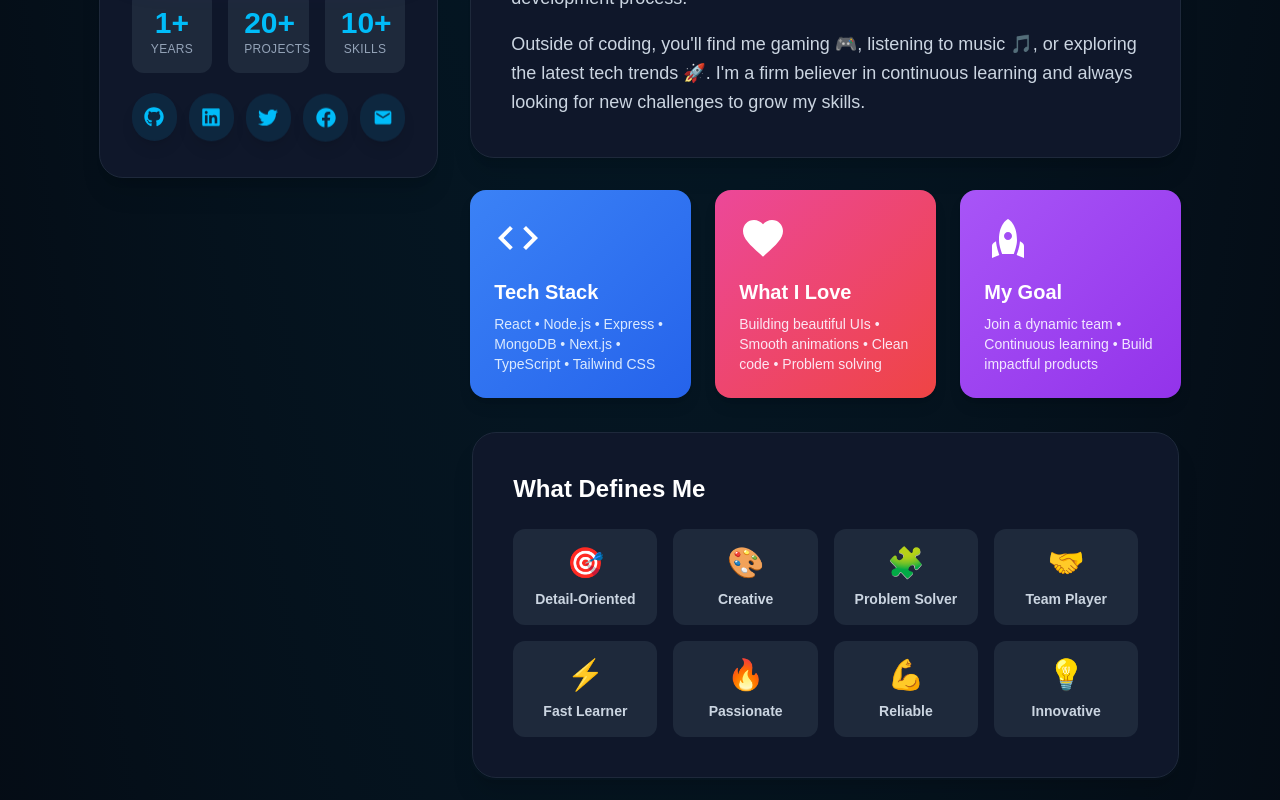
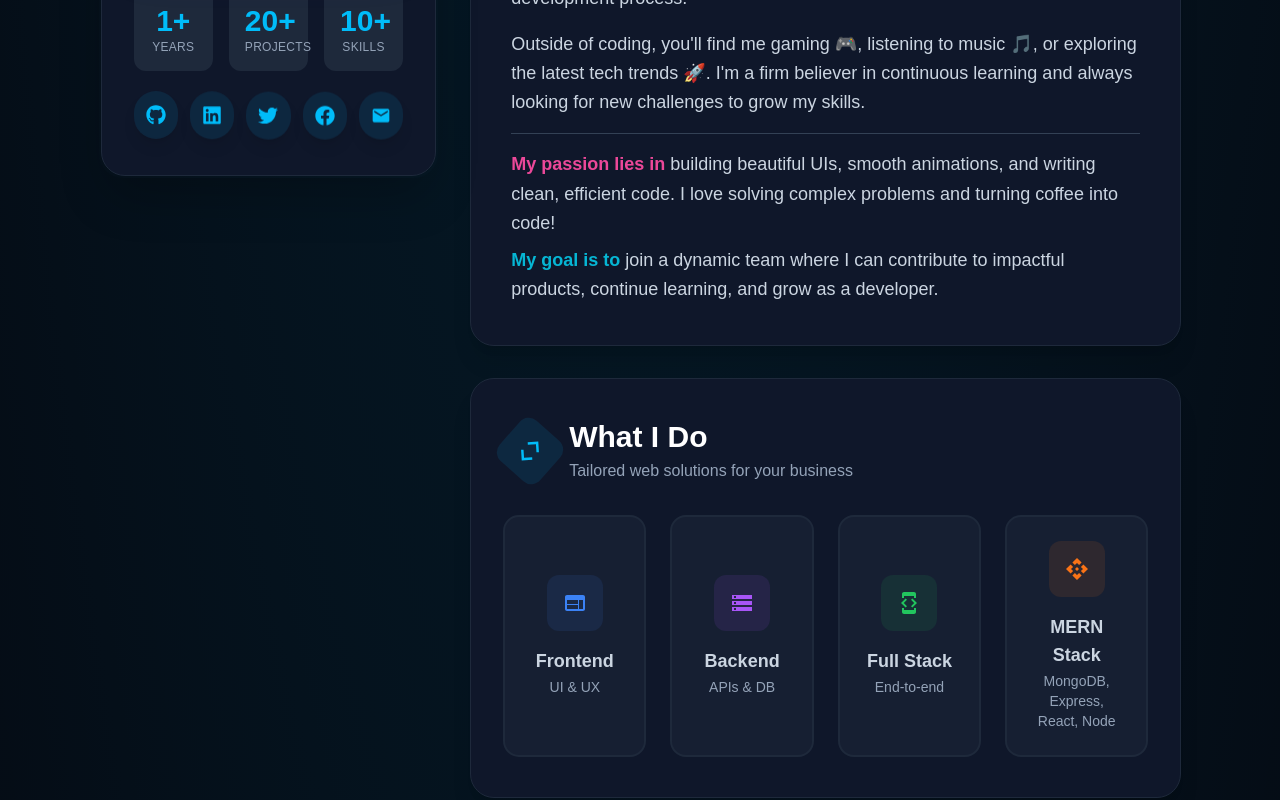
Before and after one commit to TawhidulIslamRefat/Portfolio, a React (Vite) app: page / in a window 1280 px wide. Shown: the part 1340-2140 px from the top of the page. Built offline with nearby package versions, Linux system fonts and the light colour scheme.

Commit message:
Add Update Resume

```diff
--- a/src/components/About.jsx
+++ b/src/components/About.jsx
@@ -2,12 +2,17 @@ import React, { useEffect, useRef, useMemo } from "react";
 import image from "../assets/WhatsApp Image 2025-12-05 at 14.23.37_df561ed3.jpg";
 import { motion } from "framer-motion";
 import { FaGithub, FaLinkedin, FaTwitter, FaFacebook } from "react-icons/fa";
-import { MdEmail, MdCode, MdRocket, MdFavorite } from "react-icons/md";
+import { MdEmail, MdCode, MdRocket, MdFavorite, MdWeb, MdStorage, MdDeveloperMode, MdApi } from "react-icons/md";
 import { gsap } from "gsap";
+import { ScrollTrigger } from "gsap/ScrollTrigger";
+
+gsap.registerPlugin(ScrollTrigger);
 
 const About = () => {
   const electricRef = useRef(null);
   const borderRef = useRef(null);
+  const whatIDoRef = useRef(null);
+  const whatIDoCardsRef = useRef(null);
 
   // Generate random positions once for sparks using useMemo
   const sparkPositions = useMemo(
@@ -62,6 +67,38 @@ const About = () => {
         ease: "sine.inOut",
       });
     }
+
+    // "What I Do" section GSAP animations (ScrollTrigger)
+    const sectionEl = whatIDoRef.current;
+    const cardsEl = whatIDoCardsRef.current;
+    const triggers = [];
+    if (sectionEl) {
+      const tl = gsap.timeline({
+        scrollTrigger: {
+          trigger: sectionEl,
+          start: "top 85%",
+          toggleActions: "play none none none",
+        },
+      });
+      tl.fromTo(sectionEl, { opacity: 0, y: 60 }, { opacity: 1, y: 0, duration: 0.8, ease: "power3.out" });
+      triggers.push(tl.scrollTrigger);
+    }
+    if (cardsEl && cardsEl.children.length) {
+      const tl = gsap.timeline({
+        scrollTrigger: {
+          trigger: cardsEl,
+          start: "top 88%",
+          toggleActions: "play none none none",
+        },
+      });
+      tl.fromTo(
+        cardsEl.children,
+        { opacity: 0, y: 40, scale: 0.95 },
+        { opacity: 1, y: 0, scale: 1, duration: 0.6, stagger: 0.12, ease: "back.out(1.2)" }
+      );
+      triggers.push(tl.scrollTrigger);
+    }
+    return () => triggers.forEach((t) => t.kill());
   }, []);
 
   return (
@@ -94,7 +131,9 @@ const About = () => {
               transition={{ duration: 0.7 }}
               className="lg:col-span-4"
             >
-              <div className="bg-white dark:bg-slate-900 rounded-3xl p-8 shadow-xl border border-slate-200 dark:border-slate-800 sticky top-24">
+              {/* Profile Card with Electric Border */}
+              <BorderCard className="shadow-2xl sticky top-24">
+                <div className="p-8">
                   {/* Profile Image */}
                   <motion.div
                     whileHover={{ scale: 1.03 }}
@@ -214,6 +253,7 @@ const About = () => {
                     ))}
                   </div>
                 </div>
+              </BorderCard>
             </motion.div>
 
             {/* Right Column - Content */}
@@ -257,49 +297,85 @@ const About = () => {
                     believer in continuous learning and always looking for new
                     challenges to grow my skills.
                   </p>
+                  {/* Merged "Love" and "Goal" Text */}
+                  <div className="mt-4 pt-4 border-t border-slate-200 dark:border-slate-700">
+                    <p>
+                      <span className="font-bold text-pink-500">My passion lies in</span> building beautiful UIs, smooth animations, and writing clean, efficient code. I love solving complex problems and turning coffee into code!
+                    </p>
+                    <p className="mt-2">
+                      <span className="font-bold text-cyan-500">My goal is to</span> join a dynamic team where I can contribute to impactful products, continue learning, and grow as a developer.
+                    </p>
+                  </div>
                 </div>
               </div>
 
-              {/* Three Cards Row */}
-              <div className="grid grid-cols-1 md:grid-cols-3 gap-6">
-                {/* Card 1 */}
+              {/* What I Do Section - Increased height + GSAP & Framer Motion */}
+              <div
+                ref={whatIDoRef}
+                className="bg-white dark:bg-slate-900 rounded-3xl shadow-xl border border-slate-200 dark:border-slate-800 min-h-[320px] md:min-h-[380px] py-8 md:py-10 px-6 md:px-8"
+              >
                 <motion.div
-                  whileHover={{ y: -8 }}
-                  className="bg-gradient-to-br from-blue-500 to-blue-600 rounded-2xl p-6 text-white shadow-lg"
+                  initial={{ opacity: 0, y: 20 }}
+                  whileInView={{ opacity: 1, y: 0 }}
+                  viewport={{ once: true }}
+                  transition={{ duration: 0.6 }}
+                  className="flex flex-col md:flex-row md:items-center justify-between gap-4 mb-8"
                 >
-                  <MdCode className="text-5xl mb-4" />
-                  <h4 className="text-xl font-bold mb-2">Tech Stack</h4>
-                  <p className="text-sm text-blue-100">
-                    React • Node.js • Express • MongoDB • Next.js • TypeScript •
-                    Tailwind CSS
+                  <div className="flex items-center gap-3">
+                    <motion.div
+                      animate={{ rotate: [0, 360] }}
+                      transition={{ duration: 8, repeat: Infinity, ease: "linear" }}
+                      className="p-3 rounded-xl bg-primary/10"
+                    >
+                      <MdCode className="text-primary text-3xl" />
+                    </motion.div>
+                    <div>
+                      <h3 className="text-2xl md:text-3xl font-bold text-slate-800 dark:text-white">
+                        What I Do
+                      </h3>
+                      <p className="text-sm md:text-base text-slate-500 dark:text-slate-400 mt-1">
+                        Tailored web solutions for your business
                       </p>
+                    </div>
+                  </div>
                 </motion.div>
 
-                {/* Card 2 */}
+                <div
+                  ref={whatIDoCardsRef}
+                  className="grid grid-cols-1 sm:grid-cols-2 md:grid-cols-4 gap-5 md:gap-6"
+                >
+                  {[
+                    { title: "Frontend", icon: MdWeb, color: "text-blue-500", bg: "bg-blue-500/10", desc: "UI & UX" },
+                    { title: "Backend", icon: MdStorage, color: "text-purple-500", bg: "bg-purple-500/10", desc: "APIs & DB" },
+                    { title: "Full Stack", icon: MdDeveloperMode, color: "text-green-500", bg: "bg-green-500/10", desc: "End-to-end" },
+                    { title: "MERN Stack", icon: MdApi, color: "text-orange-500", bg: "bg-orange-500/10", desc: "MongoDB, Express, React, Node" },
+                  ].map((item, i) => (
                     <motion.div
-                  whileHover={{ y: -8 }}
-                  className="bg-gradient-to-br from-pink-500 to-red-500 rounded-2xl p-6 text-white shadow-lg"
+                      key={item.title}
+                      whileHover={{ y: -8, scale: 1.03 }}
+                      transition={{ type: "spring", stiffness: 300, damping: 20 }}
+                      className="p-5 md:p-6 rounded-2xl border-2 border-slate-100 dark:border-slate-800 hover:border-primary/40 transition-colors bg-slate-50 dark:bg-slate-800/50 flex flex-col items-center gap-4 text-center min-h-[140px] md:min-h-[160px] justify-center"
                     >
-                  <MdFavorite className="text-5xl mb-4" />
-                  <h4 className="text-xl font-bold mb-2">What I Love</h4>
-                  <p className="text-sm text-pink-100">
-                    Building beautiful UIs • Smooth animations • Clean code •
-                    Problem solving
-                  </p>
+                      <motion.div
+                        className={`w-12 h-12 md:w-14 md:h-14 rounded-xl ${item.bg} ${item.color} flex items-center justify-center`}
+                        whileHover={{ rotate: 360, scale: 1.1 }}
+                        transition={{ duration: 0.4 }}
+                      >
+                        <item.icon className="text-xl md:text-2xl" />
                       </motion.div>
-
-                {/* Card 3 */}
-                <motion.div
-                  whileHover={{ y: -8 }}
-                  className="bg-gradient-to-br from-purple-500 to-purple-600 rounded-2xl p-6 text-white shadow-lg"
-                >
-                  <MdRocket className="text-5xl mb-4" />
-                  <h4 className="text-xl font-bold mb-2">My Goal</h4>
-                  <p className="text-sm text-purple-100">
-                    Join a dynamic team • Continuous learning • Build impactful
-                    products
-                  </p>
+                      <div>
+                        <span className="font-bold text-base md:text-lg text-slate-700 dark:text-slate-300 block">
+                          {item.title}
+                        </span>
+                        {item.desc && (
+                          <span className="text-xs md:text-sm text-slate-500 dark:text-slate-400 mt-0.5 block">
+                            {item.desc}
+                          </span>
+                        )}
+                      </div>
                     </motion.div>
+                  ))}
+                </div>
               </div>
 
               {/* Skills & Traits */}
--- a/src/components/Hero.jsx
+++ b/src/components/Hero.jsx
@@ -351,7 +351,7 @@ const Hero = () => {
             {/* Download Resume Button with GSAP + Framer Motion */}
             <motion.a
               ref={resumeButtonRef}
-              href="https://drive.google.com/file/d/1YU_AzukxPRa1gkLu4GOqWqs5WbQbDT5Z/view?usp=sharing"
+              href="https://drive.google.com/file/d/1QLRTbeN6ei4jLfO16cdoe13-wqafhuyU/view?usp=sharing"
               target="_blank"
               rel="noopener noreferrer"
               whileHover={{
--- a/src/components/Navbar.jsx
+++ b/src/components/Navbar.jsx
@@ -116,7 +116,7 @@ const Navbar = () => {
 
               {/* Download Resume Button */}
               <motion.a
-                href="https://drive.google.com/file/d/1YU_AzukxPRa1gkLu4GOqWqs5WbQbDT5Z/view?usp=sharing"
+                href="https://drive.google.com/file/d/1QLRTbeN6ei4jLfO16cdoe13-wqafhuyU/view?usp=sharing"
                 download
                 target="_blank"
                 className="bg-primary text-white px-4 py-2 rounded-lg hover:bg-opacity-90 transition-all font-medium flex items-center gap-1 relative overflow-hidden"
```
Lines whose indentation alone changed are shown as unchanged.
